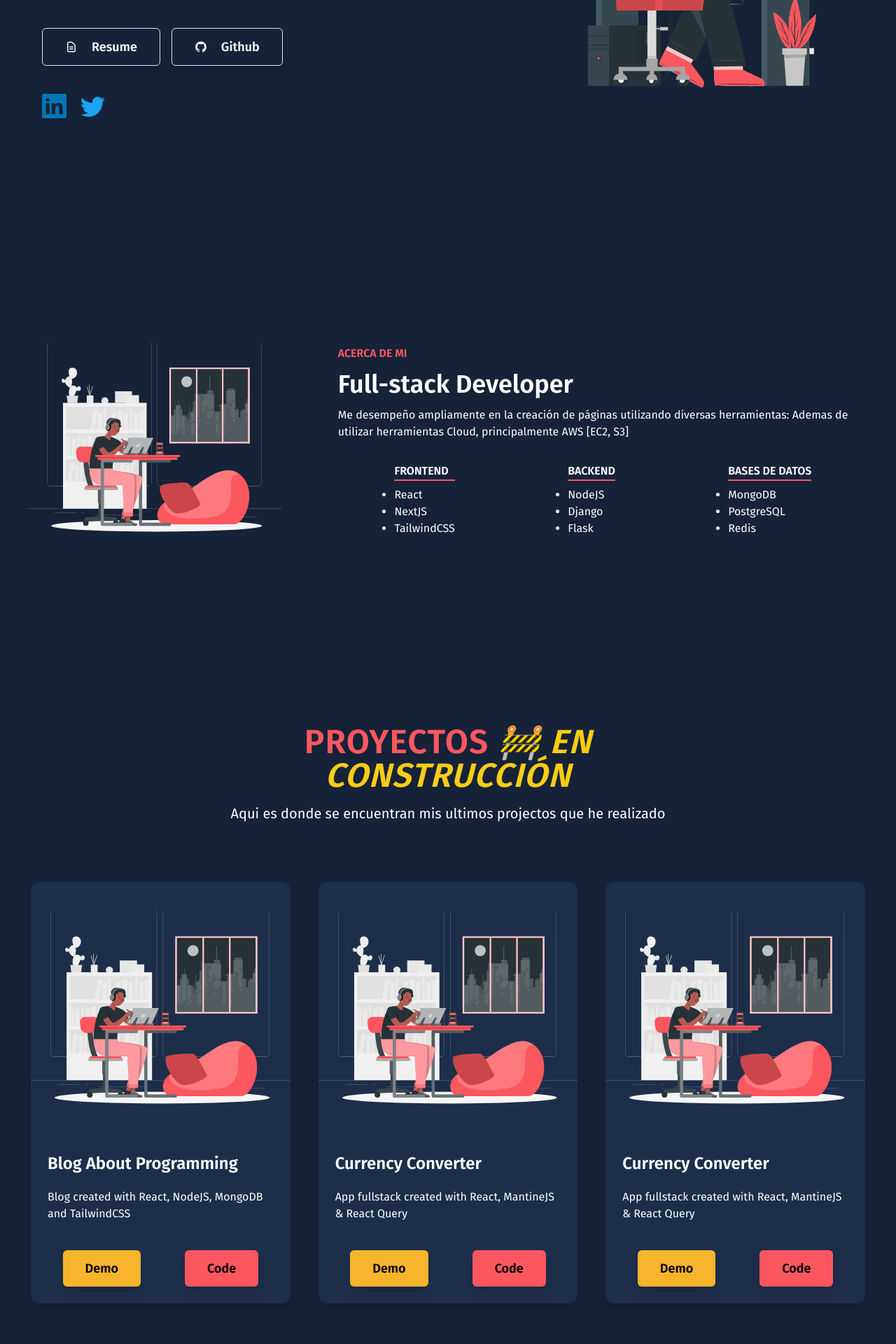
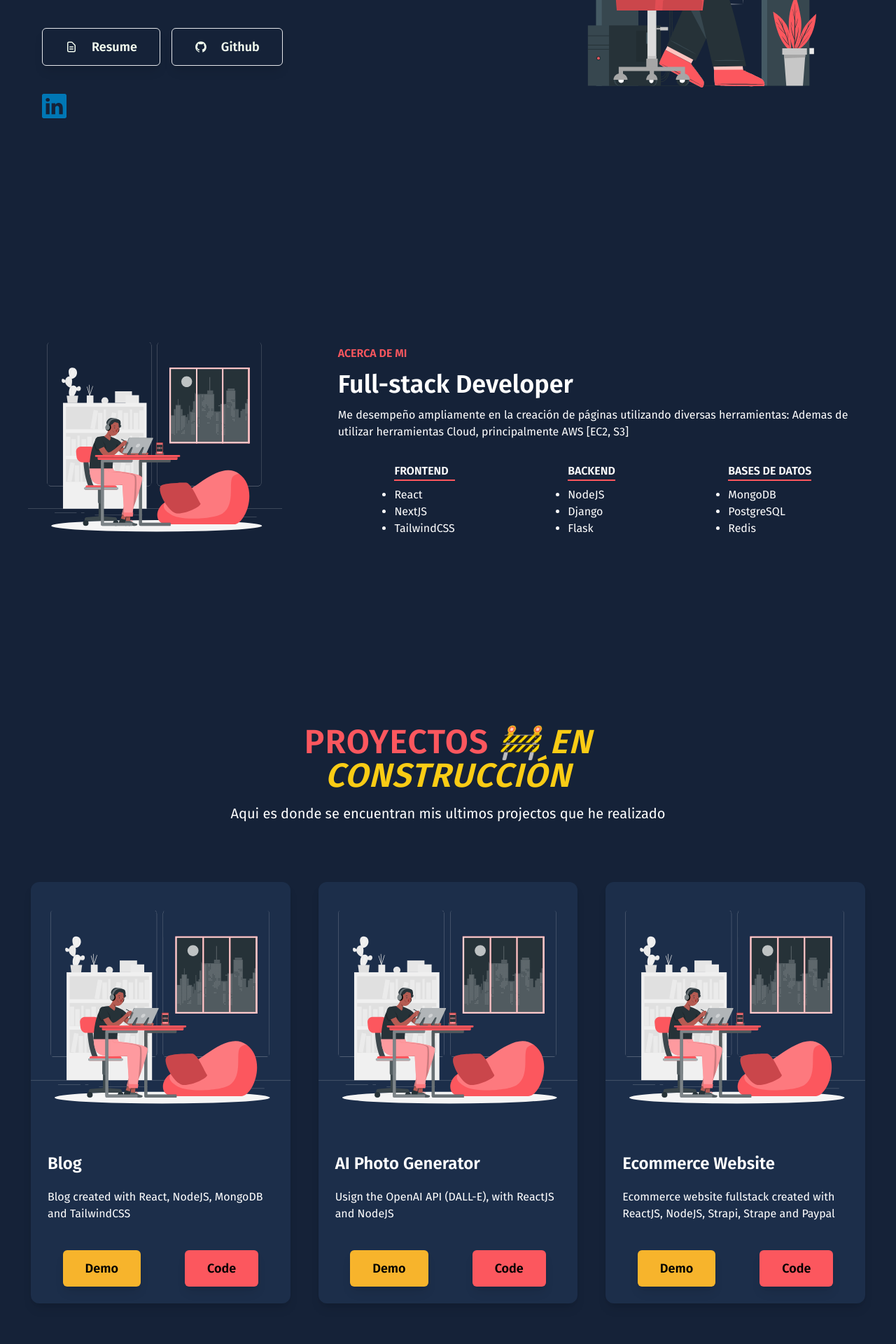
Before and after one commit to edsepulveda/portfolio-v2, a React (Vite) app: page / in a window 1280 px wide. Shown: the part 440-2360 px from the top of the page at 70% size. Built offline with nearby package versions, Linux system fonts and the light colour scheme.

Commit message:
Changes to the projects, and others pages + Footer + Font Changes

```diff
--- a/src/Components/Contact.jsx
+++ b/src/Components/Contact.jsx
@@ -8,6 +8,7 @@ export const Contact = () => {
         <p className='mb-5 lg:mb-10 text-sm lg:text-lg'>Lorem, ipsum dolor sit amet consectetur adipisicing elit. Quod veritatis labore neque dolorum, et soluta.</p>
         <p className='py-2'>Email: <span className='hover:underline font-bold'>ed.sepulveda12@gmail.com</span></p>
         <p className='py-2'>Or: <span className='hover:underline font-bold'>eduardosepulveda1212@gmail.com</span></p>
+        <p className='py-2'><a href="https://www.linkedin.com/in/ed-sepulveda-narvaez" className='hover:underline font-bold'>Linkedin</a></p>
       </div>
     </section>
   )
--- a/src/Components/Footer.jsx
+++ b/src/Components/Footer.jsx
@@ -24,6 +24,7 @@ export const Footer = ({ selectedPage, setSelectedPage }) => {
             ))
           }
         </ul>
+        <a className='block text-xs mb-3' href="https://www.flaticon.com/free-icons/bag" title="bag icons">Bag icons created by Dimitry Miroliubov - Flaticon</a>
         <span className='text-sm'>© 2023-2024</span>
       </div>
     </footer>
--- a/src/Components/HeroButtons.jsx
+++ b/src/Components/HeroButtons.jsx
@@ -6,7 +6,7 @@ export const Buttons = () => {
     <div className="flex flex-col space-y-4 sm:items-center sm:justify-center sm:flex-row sm:space-y-0 sm:space-x-4 lg:justify-start">
       <a
         rel="noopener noreferrer"
-        href="https://bit.ly/3YsxjgN"
+        href="https://bit.ly/3ImkL5e"
         target='_blank'
         className="flex flex-row gap-5 justify-center px-8 py-3 text-lg font-semibold rounded-md shadow-lg border focus:outline-transparent hover:bg-[#FC575E] hover:border-[#FC575E] focus:bg-[#FC575E] transition duration-500"
       >
--- a/src/Components/Projects.jsx
+++ b/src/Components/Projects.jsx
@@ -1,4 +1,3 @@
-import About from '../assets/about.svg'
 import { ProjectsV2 } from '../constants/data'
 
 export const Projects = () => {
@@ -9,7 +8,7 @@ export const Projects = () => {
           <h2 className='mb-4 text-3xl lg:text-5xl tracking-wide font-bold text-[#FC575E] uppercase'>Proyectos <span className='italic text-yellow-400 font-bold'>🚧 En construcción</span></h2>
           <p className='font-light text-sm md:text-xl text-white'>Aqui es donde se encuentran mis ultimos projectos que he realizado</p>
         </div>
-        <div className='p-5 grid gap-5 lg:gap-10 lg:grid-cols-3'>
+        <div className='p-5 grid grid-cols-1 gap-5 lg:gap-10 lg:grid-cols-3 md:grid-cols-2'>
         {
               ProjectsV2.map((item) => (
                 <div key={item.id} className='rounded-xl overflow-hidden shadow-lg bg-[#1c2e4a]'>
--- a/src/Components/SocialLinks.jsx
+++ b/src/Components/SocialLinks.jsx
@@ -11,12 +11,6 @@ export const SocialLinks = () => {
         >
           <BsLinkedin color="#0077b5" size={35} />
         </a>
-        <a
-          href="#"
-          className="hover:opacity-25 hover:scale-125 transition duration-500"
-        >
-          <BsTwitter color="#1DA1F2" size={35} />
-        </a>
       </ul>
     </div>
   );
--- a/src/constants/data.js
+++ b/src/constants/data.js
@@ -22,7 +22,7 @@ export const navLinks = [
 export const ProjectsV2 = [
   {
     id: 1,
-    title: 'Blog About Programming',
+    title: 'Blog',
     desc: 'Blog created with React, NodeJS, MongoDB and TailwindCSS',
     img: About,
     demo: 'https://bit.ly/3YsxjgN',
@@ -30,16 +30,16 @@ export const ProjectsV2 = [
   },
   {
     id: 2,
-    title: 'Currency Converter',
-    desc: 'App fullstack created with React, MantineJS & React Query',
+    title: 'AI Photo Generator',
+    desc: 'Usign the OpenAI API (DALL-E), with ReactJS and NodeJS',
     img: About,
     demo: 'https://bit.ly/3YsxjgN',
     code: 'https://github.com/edsepulveda'
   },
   {
     id: 3,
-    title: 'Currency Converter',
-    desc: 'App fullstack created with React, MantineJS & React Query',
+    title: 'Ecommerce Website',
+    desc: 'Ecommerce website fullstack created with ReactJS, NodeJS, Strapi, Strape and Paypal',
     img: About,
     demo: 'https://bit.ly/3YsxjgN',
     code: 'https://bit.ly/3YsxjgN'
```
Also changed, not shown: src/assets/briefcase.png (added).
